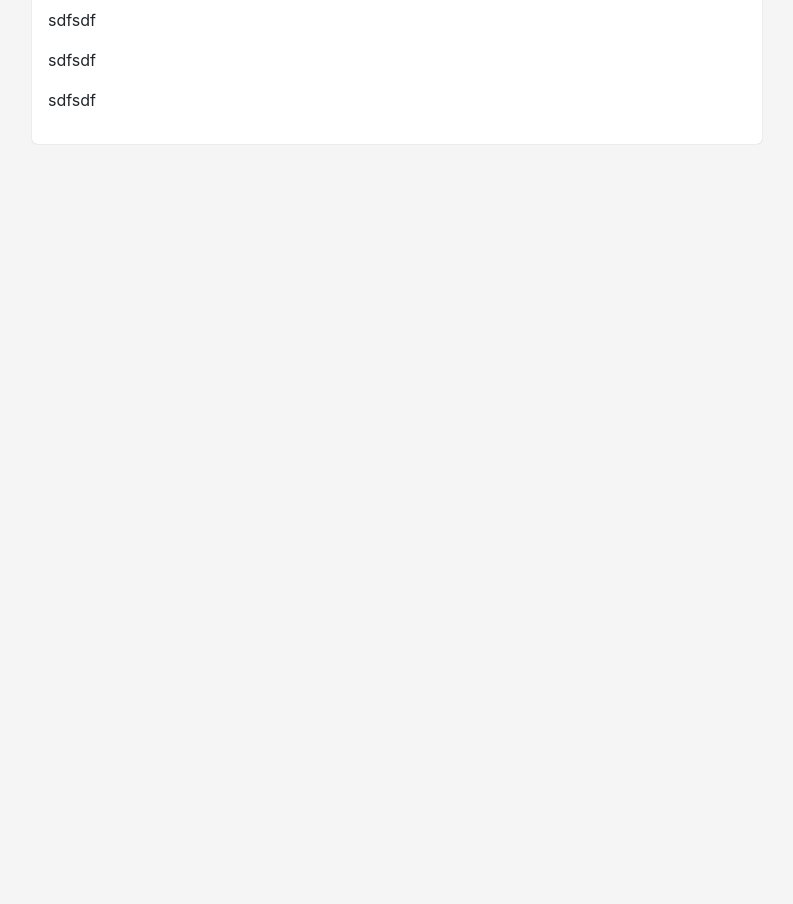
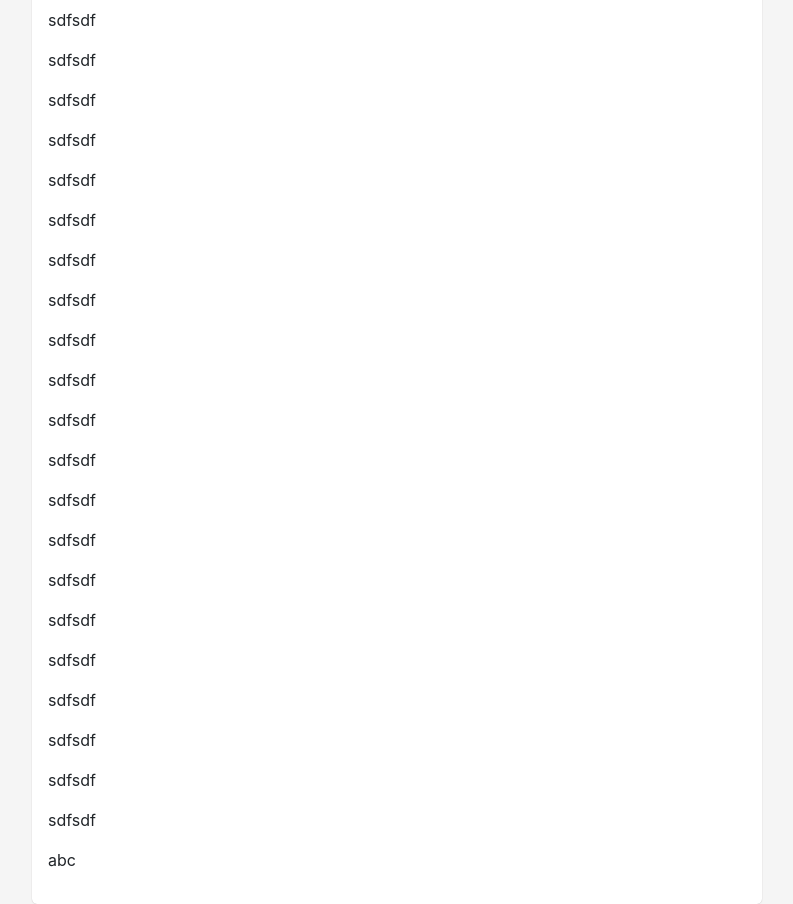
Before and after one commit to chaheein123/dojolobby, a React (Create React App) app: page / in a window 1280 px wide. Shown: the part 1640-2544 px from the top of the page, without its empty margins (433-1226 px from the left). Before the commit the page ends 1808 px from the top, so only its background shows below. Built offline with nearby package versions, Linux system fonts and the light colour scheme.

Commit message:
successfully added the links to the navbar

```diff
--- a/src/components/BottomNavComponent/BottomNavComponent.jsx
+++ b/src/components/BottomNavComponent/BottomNavComponent.jsx
@@ -7,23 +7,48 @@ import LocationOnIcon from '@material-ui/icons/LocationOn';
 
 import "./BottomNavComponent.scss";
 
-export default function SimpleBottomNavigation() {
-  const [value, setValue] = React.useState(0);
+export default function SimpleBottomNavigation(props) {
+  // const [value, setValue] = React.useState(0);
+  const routeOptions = ["", "projects", "signin"];
+  let routeState = routeOptions.indexOf(props.location.pathname.split("/")[1]) !== -1 ?
+    routeOptions.indexOf(props.location.pathname.split("/")[1]) : 2
+  // console.log(routeState, "산소부족해이");
+
+  // console.log(routeState, "동창", props.location.pathname.split("/"));
+
+  const [value, setValue] = React.useState(routeState);
+
+  // setValue(1);
 
   return (
     <div className="bottom-nav">
       <BottomNavigation
-        value={value}
-        onChange={(event, newValue) => {
-          setValue(newValue);
+        value={routeState}
+        // onChange={(event, newValue) => {
+        //   setValue(newValue);
+        // }}
+        onChange={() => {
+          setValue(routeState);
         }}
         showLabels
-        // className={classes.root}
         className="bottom-nav"
       >
-        <BottomNavigationAction label="Recents" icon={<RestoreIcon />} />
-        <BottomNavigationAction label="Favorites" icon={<FavoriteIcon />} />
-        <BottomNavigationAction label="Nearby" icon={<LocationOnIcon />} />
+
+        <BottomNavigationAction
+          label="Home"
+          icon={<RestoreIcon />}
+          onClick={() => props.history.push("/")}
+        />
+        <BottomNavigationAction
+          label="Projects"
+          icon={<FavoriteIcon />}
+          onClick={() => props.history.push("/projects")}
+        />
+        <BottomNavigationAction
+          label="Sign In"
+          icon={<LocationOnIcon />}
+          onClick={() => props.history.push("/signin")}
+        />
       </BottomNavigation>
     </div>
   );
--- a/src/components/BottomNavComponent/BottomNavComponent.scss
+++ b/src/components/BottomNavComponent/BottomNavComponent.scss
@@ -8,10 +8,5 @@
   @include media-breakpoint-up(md){
     // position: relative;
     display: none;
-
-
   }
-
-
-
 }
--- a/src/views/MainPage/MainLeftPage/MainLeftPage.scss
+++ b/src/views/MainPage/MainLeftPage/MainLeftPage.scss
@@ -8,9 +8,8 @@
   padding: 0 1px 1px 1px;
   height: calc(100vh - 5.5rem);
 
-
   @include media-breakpoint-down(sm){
     overflow: visible;
-    max-height: 1500px;
+    height: auto;
   };
 };
--- a/src/views/MainPage/MainMiddlePage/MainMiddlePage.jsx
+++ b/src/views/MainPage/MainMiddlePage/MainMiddlePage.jsx
@@ -47,6 +47,25 @@ export const MainMiddlePage = () => {
       <p>sdfsdf</p>
       <p>sdfsdf</p>
       <p>sdfsdf</p>
+      <p>sdfsdf</p>
+      <p>sdfsdf</p>
+      <p>sdfsdf</p>
+      <p>sdfsdf</p>
+      <p>sdfsdf</p>
+      <p>sdfsdf</p>
+      <p>sdfsdf</p>
+      <p>sdfsdf</p>
+      <p>sdfsdf</p>
+      <p>sdfsdf</p>
+      <p>sdfsdf</p>
+      <p>sdfsdf</p>
+      <p>sdfsdf</p>
+      <p>sdfsdf</p>
+      <p>sdfsdf</p>
+      <p>sdfsdf</p>
+      <p>sdfsdf</p>
+      <p>sdfsdf</p>
+      <p>abc</p>
     </div>
   )
 }
```
